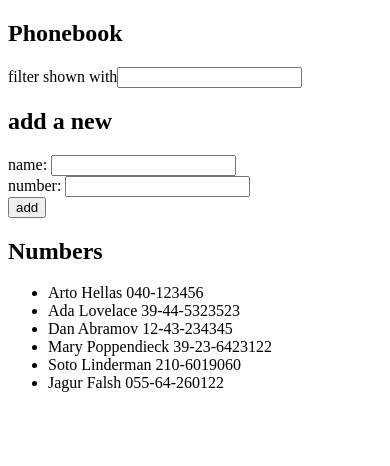
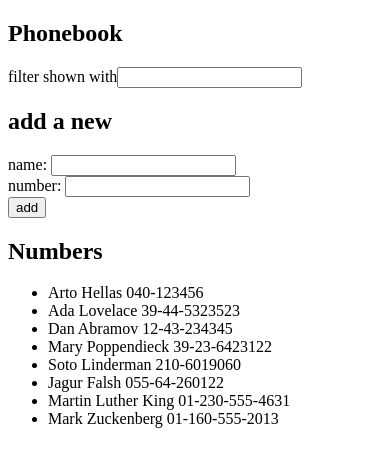
Before and after one commit to lone-ion/Full-stack-open-wandering, a React (Vite) app in the folder part2-exercise-Phonebook/: page / in a window 390 px wide. Shown: the top 466 px of the page. Built offline with nearby package versions, Linux system fonts and the light colour scheme; data requests are answered from the project's data file.

Commit message:
finish ex-2.13: The Phonebook step8

```diff
--- a/part2-exercise-Phonebook/db.json
+++ b/part2-exercise-Phonebook/db.json
@@ -29,6 +29,16 @@
       "name": "Jagur Falsh",
       "number": "055-64-260122",
       "id": 6
+    },
+    {
+      "name": "Martin Luther King",
+      "number": "01-230-555-4631",
+      "id": 7
+    },
+    {
+      "name": "Mark Zuckenberg",
+      "number": "01-160-555-2013",
+      "id": 8
     }
   ]
 }
--- a/part2-exercise-Phonebook/src/App.jsx
+++ b/part2-exercise-Phonebook/src/App.jsx
@@ -3,6 +3,7 @@
 import Persons from './components/Persons';
 import Filter from './components/Filter';
 import Form from './components/Form';
+import personService from './services/persons';
 
 const App = () => {
   const [persons, setPersons] = useState([]);
@@ -11,8 +12,8 @@
   const [newFilter, setNewFilter] = useState('');
 
   useEffect(() => {
-    axios.get('http://localhost:3001/persons').then((response) => {
-      setPersons(response.data);
+    personService.getAll().then((initialPersons) => {
+      setPersons(initialPersons);
     });
   }, []);
 
@@ -26,13 +27,11 @@
     const names = persons.map((person) => person.name);
     const exists = names.indexOf(newName);
     if (exists === -1) {
-      axios
-        .post('http://localhost:3001/persons', personObject)
-        .then((response) => {
-          setPersons(persons.concat(response.data));
-          setNewName('');
-          setNewNumber('');
-        });
+      personService.create(personObject).then((returnedPerson) => {
+        setPersons(persons.concat(returnedPerson));
+        setNewName('');
+        setNewNumber('');
+      });
     } else {
       alert(`${newName} is already added to phonebook`);
     }
--- /dev/null
+++ b/part2-exercise-Phonebook/src/services/persons.js
@@ -0,0 +1,23 @@
+import axios from 'axios'
+const baseUrl = 'http://localhost:3001/persons'
+
+const getAll = () => {
+   const request = axios.get(baseUrl)
+   return request.then(response => response.data)
+}
+
+const create = newObject => {
+   const request = axios.post(baseUrl, newObject)
+   return request.then(response => response.data)
+}
+
+const update = (id, newObject) => {
+   const request = axios.put(`${baseUrl}/${id}`, newObject)
+   return request.then(response => response.data)
+}
+
+export default {
+   getAll,
+   create,
+   update
+}
```
